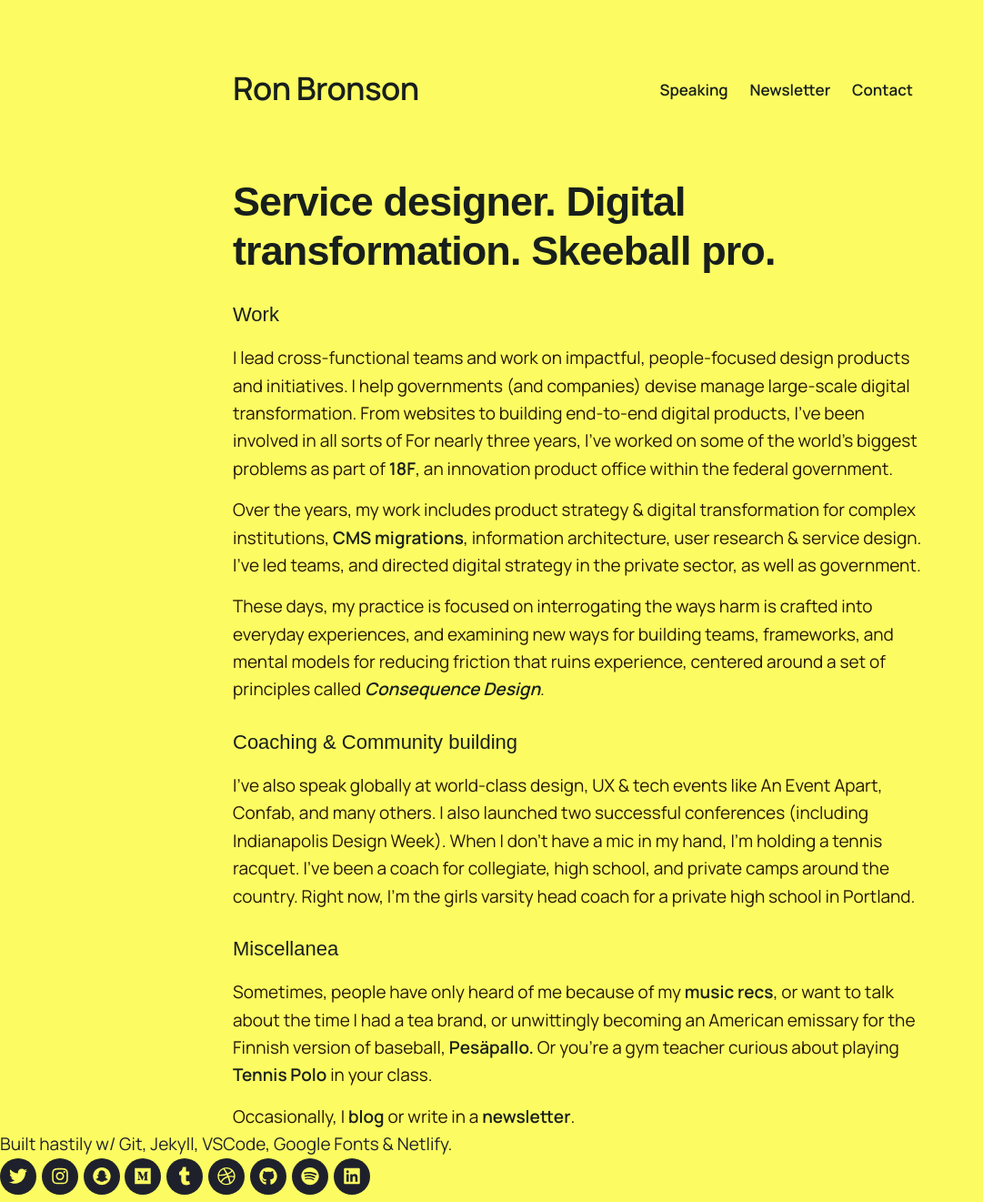
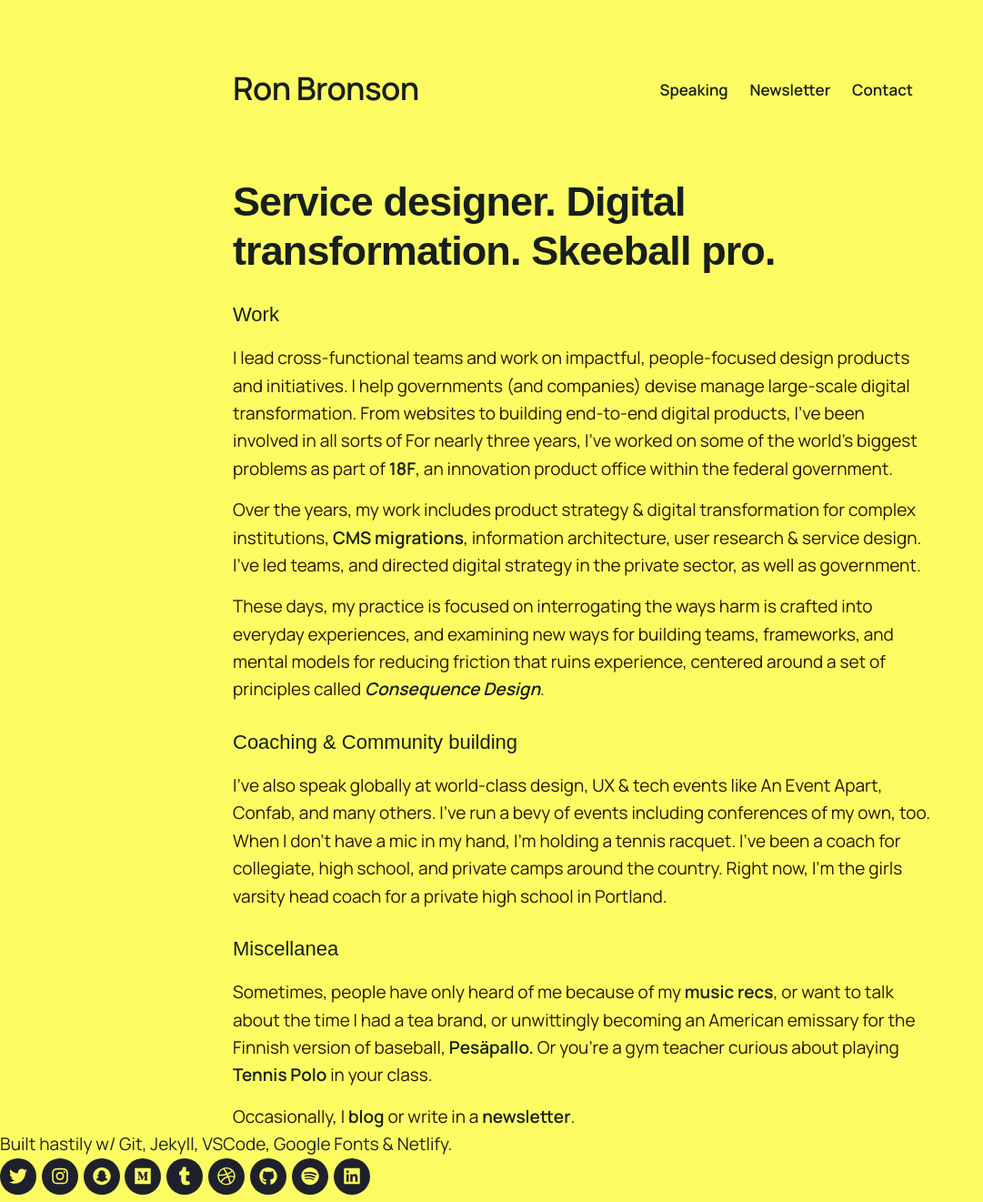
Before and after one commit to quarterback/2020-home, a Jekyll site: the page built from index.html, in a window 1280 px wide. Shown: the whole page at 91% size, without its empty margins (0-1081 px from the left). Built offline with Jekyll 4.4.1, drawn with Linux system fonts in a browser that asks for light colours; nearby versions of some CDN libraries; some web fonts are replaced.

Commit message:
Update index.html

```diff
--- a/index.html
+++ b/index.html
@@ -21,7 +21,7 @@ featured_image: '/images/social.jpg'
 	<p>These days, my practice is focused on interrogating the ways harm is crafted into everyday experiences, and examining new ways for building teams, frameworks, and mental models for reducing friction that ruins experience, centered around a set of principles called <em><a href="https://consequence.design/post/616408785711431680/on-consequence-design">Consequence Design</a></em>.</p>
 
 	<h4>Coaching & Community building</h4>
-	<p>I've also speak globally at world-class design, UX & tech events like An Event Apart, Confab, and many others. I also launched two successful conferences (including Indianapolis Design Week).
+	<p>I've also speak globally at world-class design, UX & tech events like An Event Apart, Confab, and many others. I've run a bevy of events including conferences of my own, too.
 
 	When I don't have a mic in my hand, I'm holding a tennis racquet. I've been a coach for collegiate, high school, and private camps around the country.
 
```
